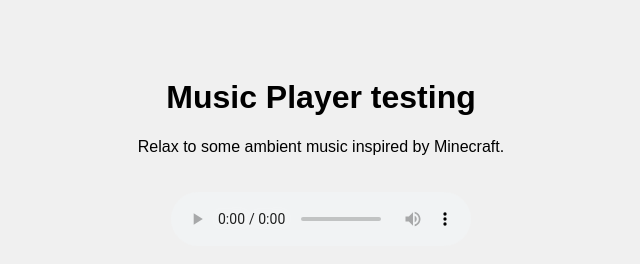
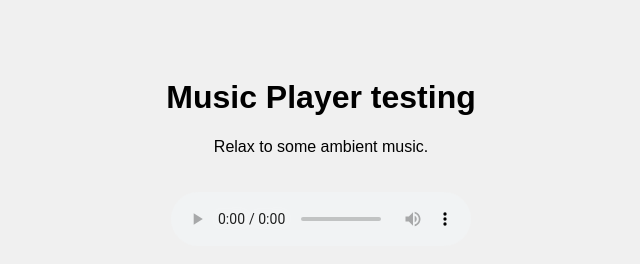
Before and after one commit to JadonIsHere/Music, a plain HTML site: page index.html in a window 1280 px wide. Shown: the whole page, without its empty margins (319-959 px from the left). Drawn offline with Linux system fonts and the light colour scheme.

Commit message:
Update index.html

```diff
--- a/index.html
+++ b/index.html
@@ -11,7 +11,7 @@
 </head>
 <body>
   <h1>Music Player testing</h1>
-  <p>Relax to some ambient music inspired by Minecraft.</p>
+  <p>Relax to some ambient music.</p>
   <audio controls loop>
     <source src="audio/GentleBreeze.mp3" type="audio/mpeg">
     Your browser does not support the audio element.
```
